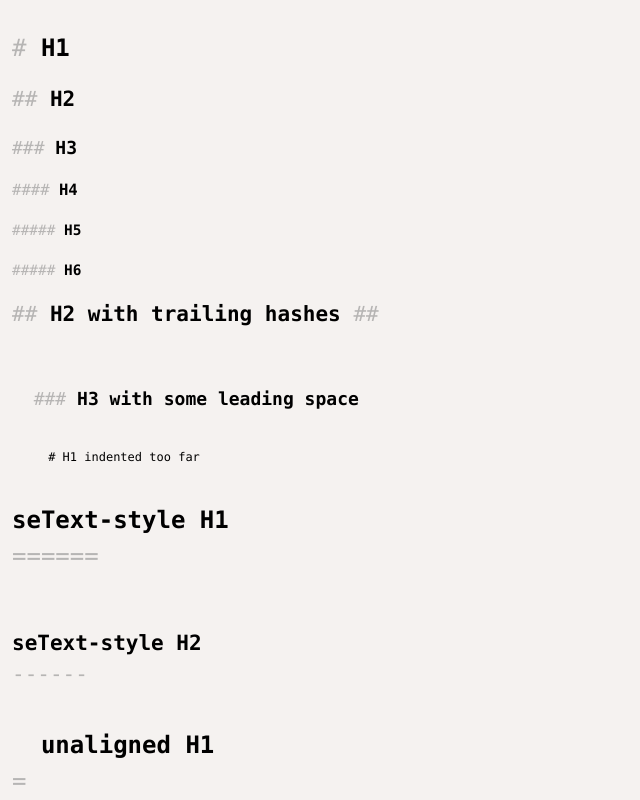
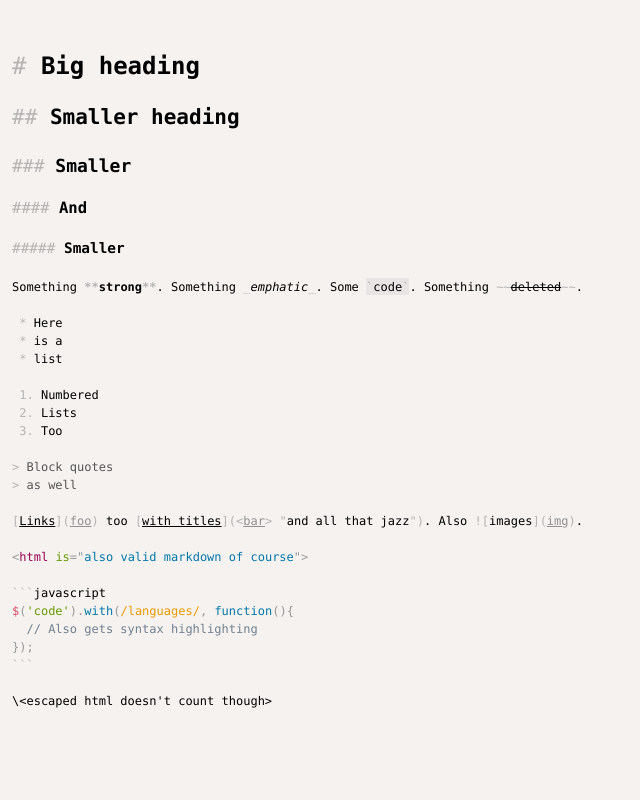
Before and after one commit to jbt/mdEdit, a plain HTML site: page index.html in a window 1280 px wide. Shown: the whole page, without its empty margins (0-640 px from the left). Drawn offline with Linux system fonts and the light colour scheme.

Commit message:
More filler text; allow html tags to be escaped

````diff
--- a/index.html
+++ b/index.html
@@ -62,6 +62,79 @@
 <body>
 
 <pre class="mdedit" contenteditable>
+
+
+# Big heading
+
+## Smaller heading
+
+### Smaller
+
+#### And
+
+##### Smaller
+
+Something **strong**. Something _emphatic_. Some `code`. Something ~~deleted~~.
+
+ * Here
+ * is a
+ * list
+
+ 1. Numbered
+ 2. Lists
+ 3. Too
+
+> Block quotes
+> as well
+
+[Links](foo) too [with titles](&lt;bar> "and all that jazz"). Also ![images](img).
+
+&lt;html is="also valid markdown of course">
+
+```javascript
+$('code').with(/languages/, function(){
+  // Also gets syntax highlighting
+});
+```
+
+\&lt;escaped html doesn't count though>
+
+
+
+
+
+
+
+
+
+
+
+
+
+
+
+
+
+
+
+
+
+
+
+
+
+
+
+
+
+
+
+
+
+
+
+
+
 
 # H1
 
@@ -357,7 +430,6 @@ Bigger stuff:
  * Sections?
  * urldef linkText / linkLabel?
  * think through linktext not allowing other links etc
- * allow html tag escaping
 
 </pre>
 
--- a/mdedit.css
+++ b/mdedit.css
@@ -52,5 +52,6 @@
 .mdedit .em { font-style: italic; }
 .mdedit .strike-inner { text-decoration: line-through }
 .mdedit .code { background: rgba(120,120,120,0.1); padding: 0.15em 0; }
-.mdedit .href, .mdedit .braced-href .braced-href-inner { color: rgba(120,120,120,0.8); }
+.mdedit .href, .mdedit .braced-href .braced-href-inner { color: rgba(120,120,120,0.8); text-decoration: underline; }
 .mdedit .blockquote-content { color: #555; }
+.mdedit .link-text-inner { text-decoration: underline; }
--- a/mdedit.js
+++ b/mdedit.js
@@ -2,19 +2,19 @@ var md = (function(){
   var md = {
     comment: Prism.languages.markup.comment
   };
-
-  function shallowClone(obj){
-    var out = {};
-    for(var i in obj) out[i] = obj[i];
-    return out;
-  }
-
-  function merge(into){
-    for(var i = 1; i < arguments.length; i += 1){
-      var o = arguments[i];
-      for(var j in o) into[j] = o[i];
-    }
-  }
+  //
+  // function shallowClone(obj){
+  //   var out = {};
+  //   for(var i in obj) out[i] = obj[i];
+  //   return out;
+  // }
+  //
+  // function merge(into){
+  //   for(var i = 1; i < arguments.length; i += 1){
+  //     var o = arguments[i];
+  //     for(var j in o) into[j] = o[i];
+  //   }
+  // }
 
   var inlines = {};
   var blocks = {};
@@ -412,7 +412,15 @@ var md = (function(){
 */
 
   inline('comment', Prism.languages.markup.comment);
-  inline('tag', Prism.languages.markup.tag);
+
+  var tag = Prism.languages.markup.tag;
+  var tagMatch = tag.pattern;
+
+  inline('tag', {
+    pattern: new RegExp("(^|[^\\\\])" + tagMatch.source, 'i'),
+    lookbehind: true,
+    inside: tag.inside
+  });
   inline('entity', Prism.languages.markup.entity);
 
   return md;
@@ -879,8 +887,10 @@ Editor.prototype.keydown = function(evt){
       evt.preventDefault();
       break;
     case 89:
-      this.undoMgr.redo();
-      evt.preventDefault();
+      if(cmdOrCtrl){
+        this.undoMgr.redo();
+        evt.preventDefault();
+      }
       break;
     case 90:
       if(cmdOrCtrl) {
--- a/src/Editor.js
+++ b/src/Editor.js
@@ -138,8 +138,10 @@ Editor.prototype.keydown = function(evt){
       evt.preventDefault();
       break;
     case 89:
-      this.undoMgr.redo();
-      evt.preventDefault();
+      if(cmdOrCtrl){
+        this.undoMgr.redo();
+        evt.preventDefault();
+      }
       break;
     case 90:
       if(cmdOrCtrl) {
````
Also changed, not shown: src/md.js (+22 -14 lines), mdedit.min.js.
